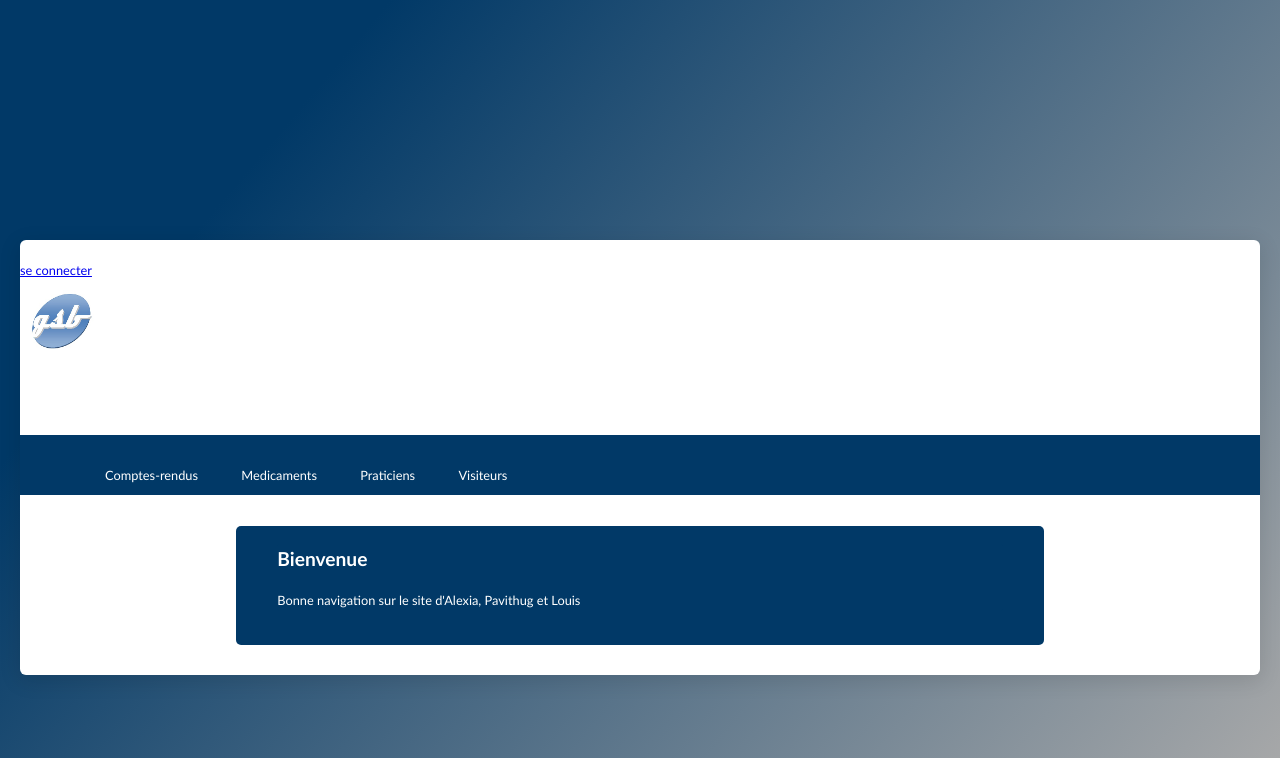
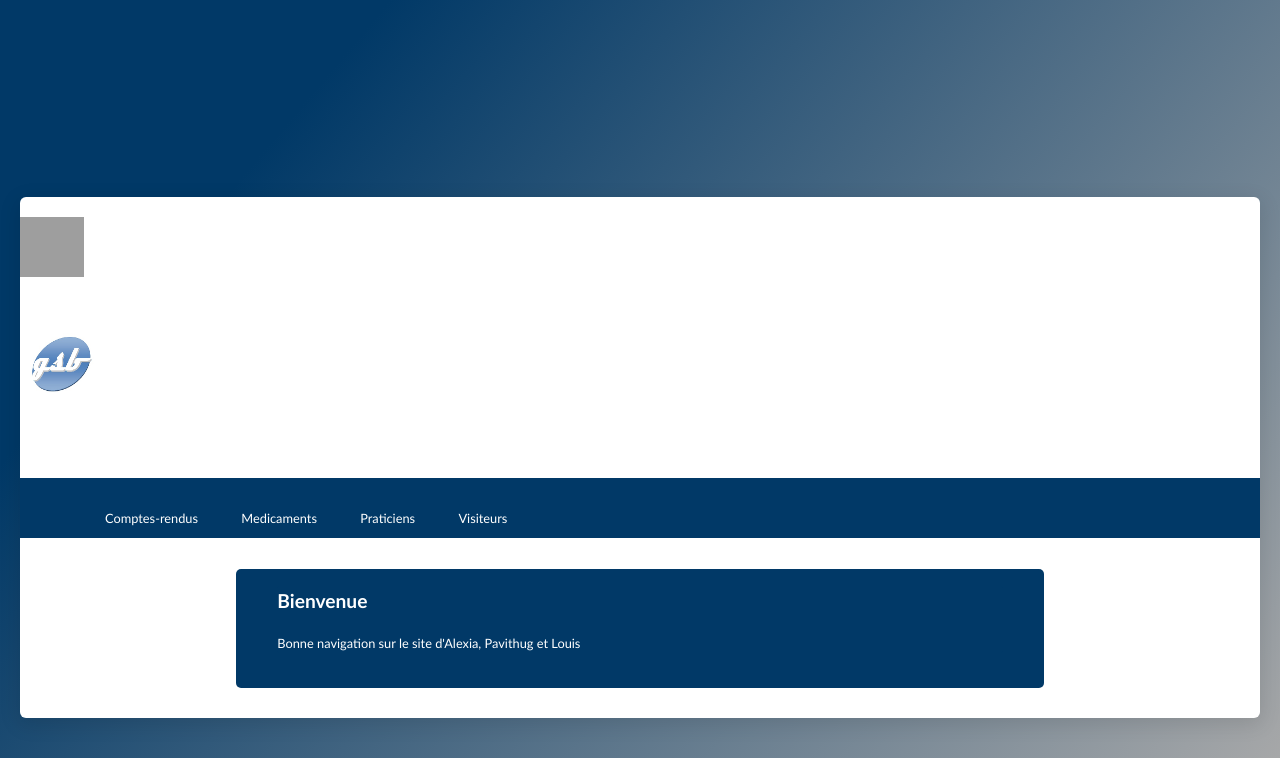
Before and after one commit to RuiTaro/GSP_Praticien, a PHP site: page /index.php in a window 1280 px wide. Shown: the top 758 px of the page. Run offline with PHP 8.4, Linux system fonts and the light colour scheme; grey boxes are pictures that could not be loaded.

Commit message:
img ce connecter

```diff
--- a/vues/v_entete.php
+++ b/vues/v_entete.php
@@ -18,7 +18,7 @@
 			{
 			echo '<a class="btn" href="index.php?uc=administrer&action=deconnexion">se deconnecter</a>';
 			}else{
-			echo '<a class="btn" href="index.php?uc=administrer&action=connexion">se connecter</a>';
+			echo '<a class="btn" href="index.php?uc=administrer&action=connexion"><img src="images/seconnecter.png" width="100" height="60"/></a>';
 			} ?>
 		</div>
 	</div>
```
